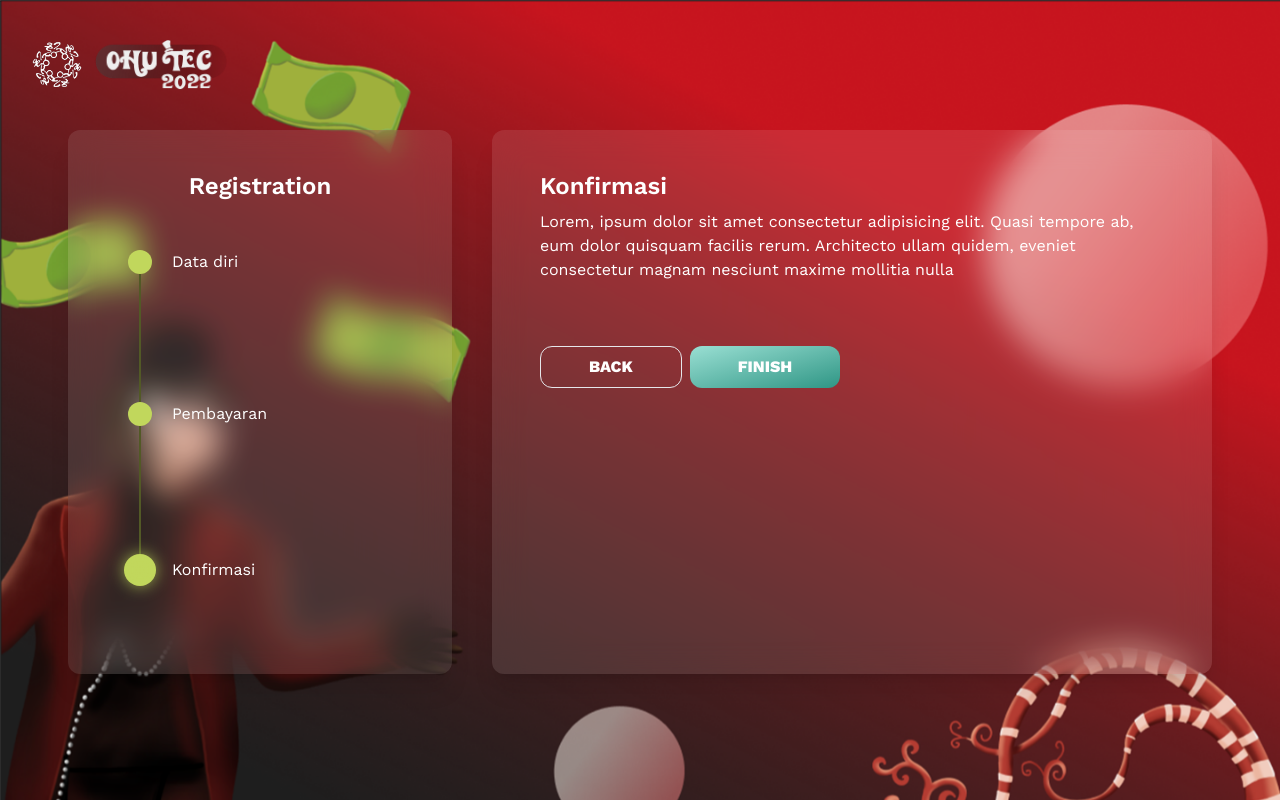
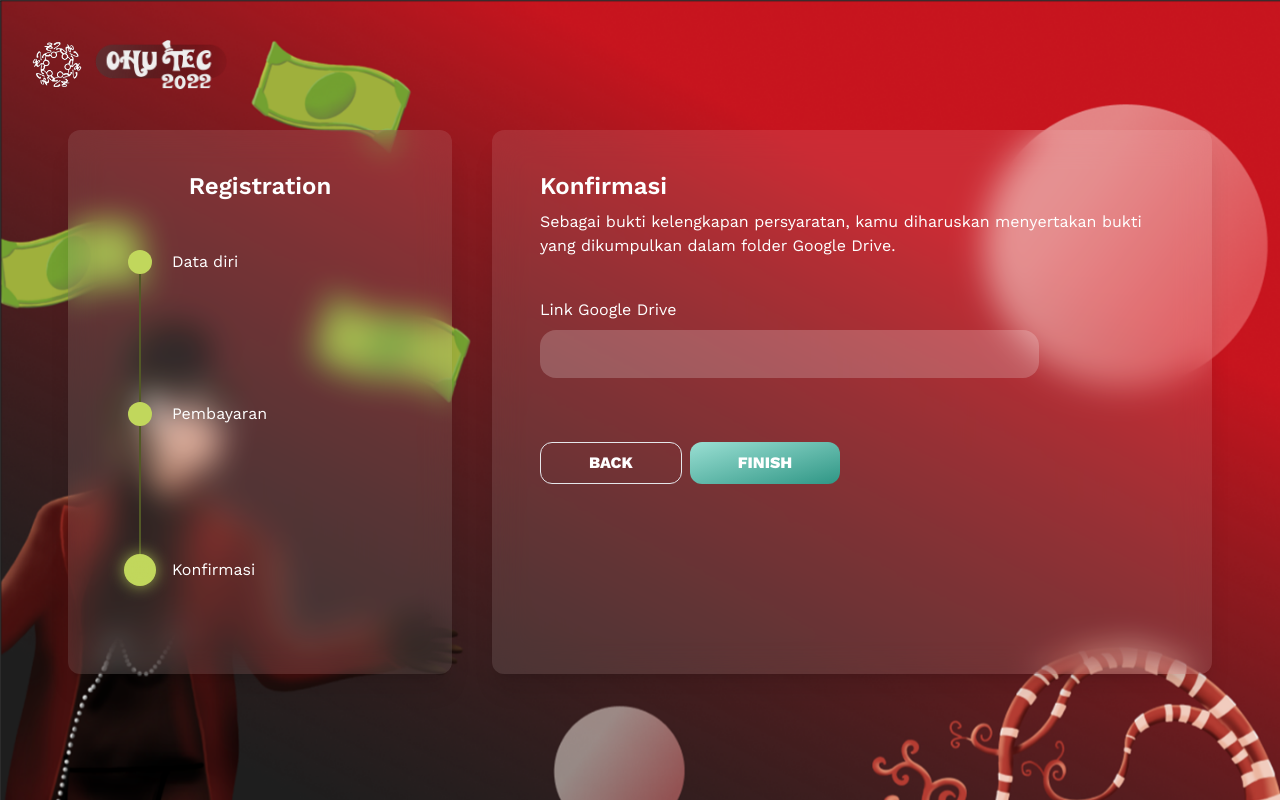
Before and after one commit to TECInternship/Frontend, a Next.js app: page /personal-data in a window 1280 px wide. Both pictures are taken after typing "Sample", "Sample", "Sample", "Sample", "Sample" into the empty fields and a click on the input "NEXT". Built offline with nearby package versions, Linux system fonts and the light colour scheme.

Commit message:
Adding Google Drive input

```diff
--- a/components/Auth/Register3.js
+++ b/components/Auth/Register3.js
@@ -1,15 +1,24 @@
-import React from "react";
-import Register1 from "./Register1";
+import React, { useState, useEffect } from "react";
 
 const Register3 = (props) => {
+  const [Link, setLink]=useState("");
   return (
     <div className="animate-fade">
     <form className="px-12 py-10" onSubmit={() => props.setActive("3")}>
       <div className="text-2xl font-semibold">Konfirmasi</div>
       <div className="mt-2">
-        Lorem, ipsum dolor sit amet consectetur adipisicing elit. Quasi tempore ab, eum dolor quisquam facilis rerum. Architecto ullam quidem, eveniet consectetur magnam nesciunt maxime mollitia nulla
+        Sebagai bukti kelengkapan persyaratan, kamu diharuskan menyertakan bukti yang dikumpulkan dalam folder Google Drive.
       </div>
 
+      {/* Nama */}
+      <h1 className="mt-10">Link Google Drive</h1>
+      <input
+        type="text"
+        className="mt-2 w-full md:w-4/5 p-3 rounded-2xl bg-white/20 backdrop-blur-none outline-none"
+        value={Link}
+        onChange={(e) => setLink(e.target.value)}
+        required
+      />
       <div className="mt-16 flex flex-row-reverse justify-end gap-2">
         <input
             type={"submit"}
```
